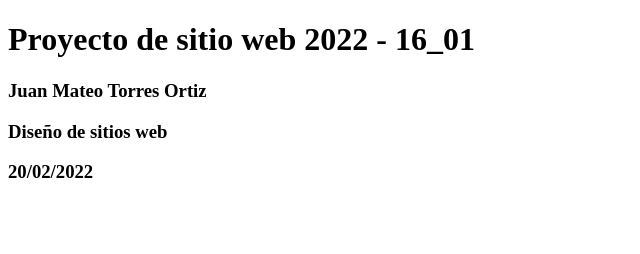
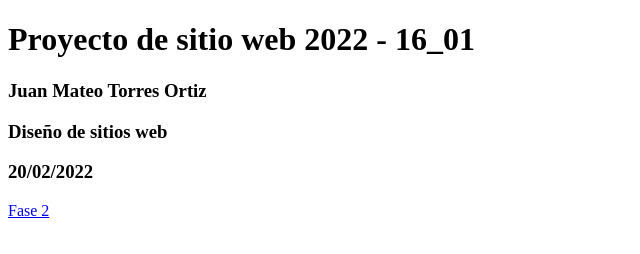
Before and after one commit to MatthTorres/DSW-JuanTorres, a plain HTML site: page index.html in a window 1280 px wide. Shown: the full height of the page, 0-640 px from the left. Drawn offline with Linux system fonts and the light colour scheme.

Commit message:
Update index.html

```diff
--- a/index.html
+++ b/index.html
@@ -15,4 +15,5 @@
 
 
 </body>
+<a href=" https://matthtorres.github.io/DSW-JuanTorres/design.html  " target="_blank"> Fase 2</a>
 </html>
```
